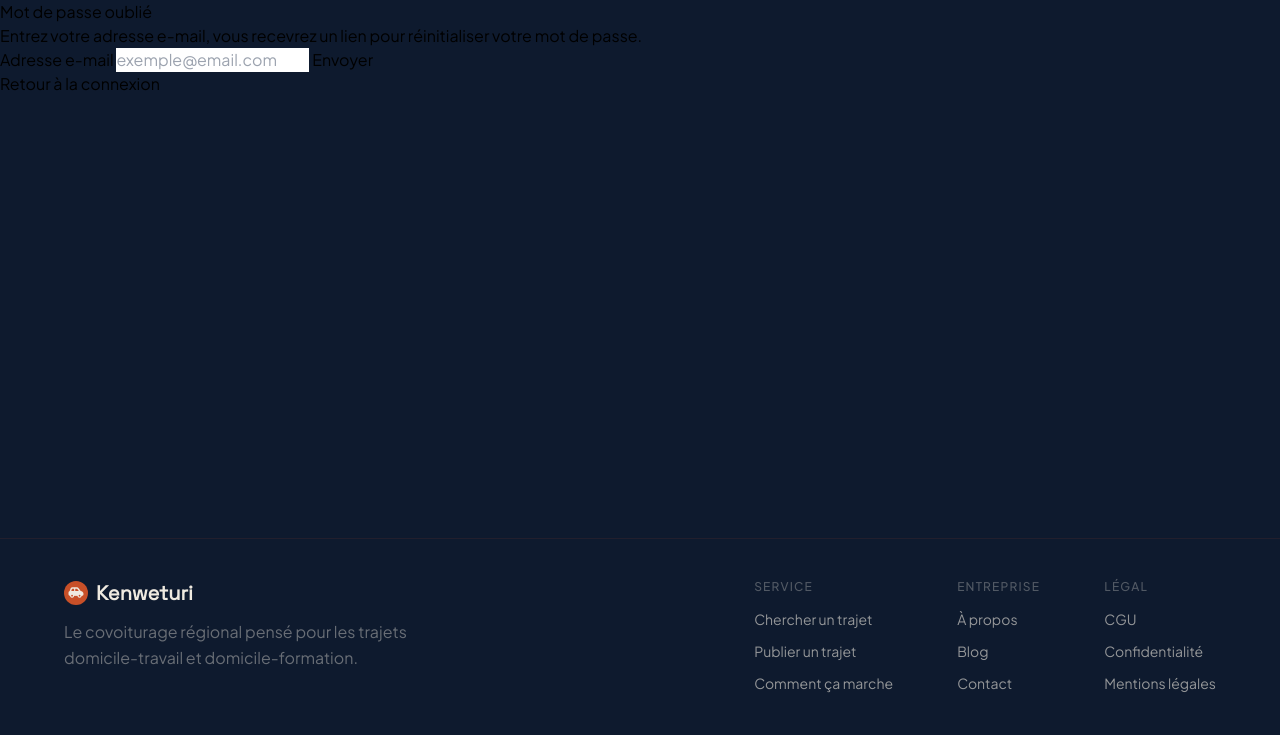
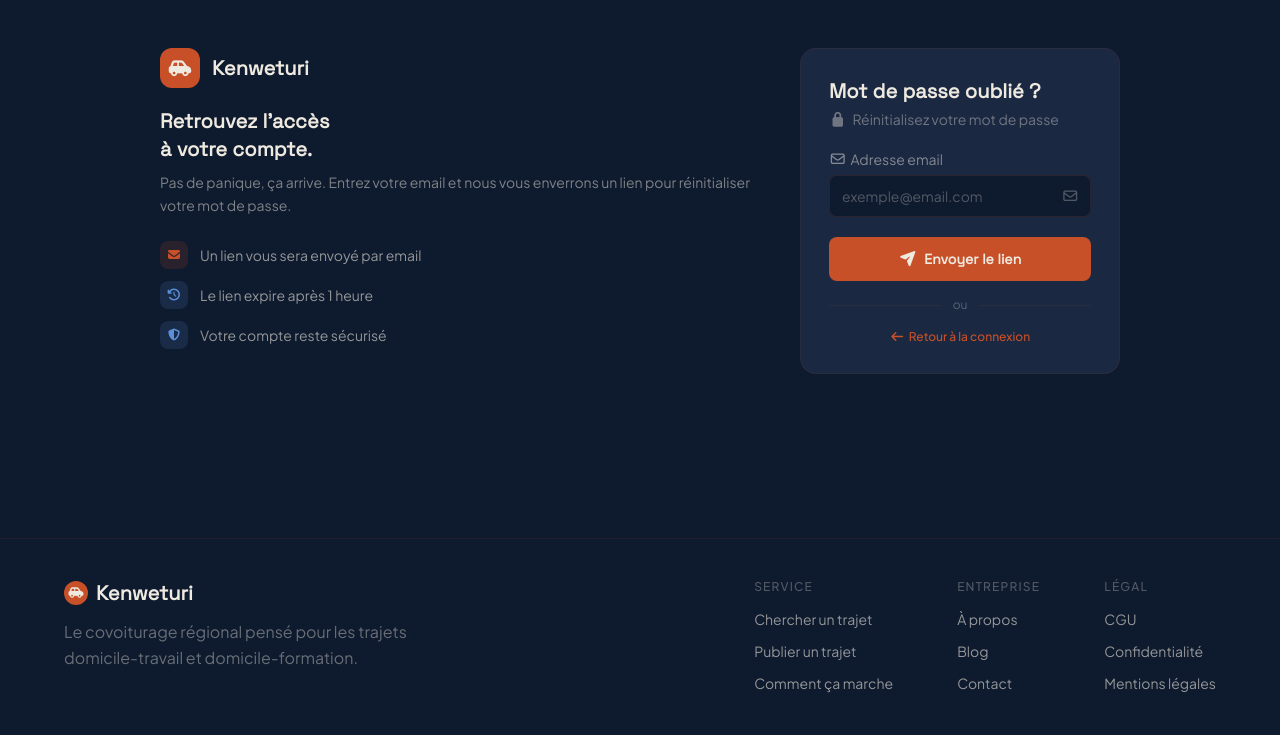
Before and after one commit to Bourdours/Kenweturi, a CodeIgniter 4 app: the page made by app/Views/Auth/forgotPassword.php in a window 1280 px wide. Shown: the part 65-800 px from the top of the page. Run offline with PHP 8.4 and a stand-in for CodeIgniter, Linux system fonts and the light colour scheme; the template is opened without the code that fills it, so the values that code supplies are empty; style sheets or scripts are compiled from the project's sources; some libraries are stand-ins or nearby versions.

Commit message:
style: mettre à jour le style de la page mot de passe oublié

```diff
--- a/app/Views/Auth/forgotPassword.php
+++ b/app/Views/Auth/forgotPassword.php
@@ -1,7 +1,53 @@
 <?= view('partials/head') ?>
 <?= view('partials/header') ?>
-<h1>Mot de passe oublié</h1>
-<p>Entrez votre adresse e-mail, vous recevrez un lien pour réinitialiser votre mot de passe.</p>
+
+<div class="max-w-5xl mx-auto py-12 px-6 md:px-8 flex flex-col md:flex-row items-center md:items-start gap-12">
+
+  <!-- Panneau branding (desktop uniquement) -->
+  <div class="hidden md:flex flex-col flex-1">
+    <div class="flex items-center gap-3 mb-5">
+      <div class="w-10 h-10 bg-action rounded-xl flex items-center justify-center shrink-0">
+        <i class="fa-solid fa-car-side text-ink text-lg"></i>
+      </div>
+      <span class="text-ink text-xl font-bold font-display">Kenweturi</span>
+    </div>
+    <h2 class="text-ink text-xl font-semibold font-display mb-2 leading-snug">
+      Retrouvez l'accès<br>à votre compte.
+    </h2>
+    <p class="text-ink/50 text-sm mb-6 leading-relaxed">
+      Pas de panique, ça arrive. Entrez votre email et nous vous enverrons un lien pour réinitialiser votre mot de passe.
+    </p>
+    <div class="flex flex-col gap-3">
+      <div class="flex items-center gap-3">
+        <div class="w-7 h-7 rounded-lg bg-action/15 flex items-center justify-center shrink-0">
+          <i class="fa-solid fa-envelope text-action text-xs"></i>
+        </div>
+        <span class="text-ink/60 text-sm">Un lien vous sera envoyé par email</span>
+      </div>
+      <div class="flex items-center gap-3">
+        <div class="w-7 h-7 rounded-lg bg-brand/15 flex items-center justify-center shrink-0">
+          <i class="fa-solid fa-clock-rotate-left text-brand text-xs"></i>
+        </div>
+        <span class="text-ink/60 text-sm">Le lien expire après 1 heure</span>
+      </div>
+      <div class="flex items-center gap-3">
+        <div class="w-7 h-7 rounded-lg bg-brand/15 flex items-center justify-center shrink-0">
+          <i class="fa-solid fa-shield-halved text-brand text-xs"></i>
+        </div>
+        <span class="text-ink/60 text-sm">Votre compte reste sécurisé</span>
+      </div>
+    </div>
+  </div>
+
+  <!-- Carte formulaire -->
+  <div class="bg-surface rounded-2xl p-7 border border-action/10 w-full md:w-auto md:shrink-0" style="min-width:320px; max-width:360px;">
+
+    <div class="mb-5">
+      <h3 class="text-ink text-xl font-semibold font-display mb-1">Mot de passe oublié ?</h3>
+      <p class="text-ink/40 text-sm">
+        <i class="fa-solid fa-lock mr-1.5"></i>Réinitialisez votre mot de passe
+      </p>
+    </div>
 
     <?php if (session()->getFlashdata('error')): ?>
     <div class="bg-action/10 border border-action/30 rounded-xl p-3 mb-4 flex gap-2.5 items-center">
@@ -20,19 +66,43 @@
     <form id="forgotForm" action="<?= base_url('forgotPassword') ?>" method="POST">
       <?= csrf_field() ?>
 
-    <label for="email">Adresse e-mail</label>
-    <input
-        type="email"
-        id="email"
-        name="email"
-        placeholder="exemple@email.com"
-        required>
+      <div class="flex flex-col gap-3.5 mb-5">
+        <div>
+          <label for="email" class="text-ink/50 text-sm mb-1.5 flex items-center gap-1">
+            <i class="fa-regular fa-envelope text-sm"></i>Adresse email
+          </label>
+          <div class="relative">
+            <input type="email" name="email" id="email"
+              required placeholder="exemple@email.com"
+              class="w-full bg-paper border border-action/15 rounded-lg text-ink text-sm px-3 py-2.5 pr-9 outline-none focus:border-action/50 placeholder:text-ink/30" />
+            <i class="fa-regular fa-envelope absolute right-3 top-1/2 -translate-y-1/2 text-ink/30 text-sm pointer-events-none"></i>
+          </div>
+        </div>
+      </div>
 
-    <button type="submit">Envoyer</button>
+      <button type="submit"
+        class="w-full bg-action hover:bg-action-dark text-ink font-semibold font-display rounded-lg py-3 text-sm mb-4 transition-colors cursor-pointer">
+        <i class="fa-solid fa-paper-plane mr-2"></i>Envoyer le lien
+      </button>
+
     </form>
 
+    <div class="flex items-center gap-3 mb-4">
+      <div class="flex-1 border-t border-action/10"></div>
+      <span class="text-ink/30 text-xs">ou</span>
+      <div class="flex-1 border-t border-action/10"></div>
+    </div>
 
+    <p class="text-center text-xs text-ink/40">
+      <a href="<?= site_url('login') ?>" class="text-action font-medium hover:text-action-dark transition-colors">
+        <i class="fa-solid fa-arrow-left mr-1"></i>Retour à la connexion
+      </a>
+    </p>
 
-<a href="<?= site_url('login') ?>">Retour à la connexion</a>
+  </div>
+
+</div>
+
+<script src="<?= base_url('js/auth.js') ?>" defer></script>
 
 <?= view('partials/footer') ?>
--- a/app/Views/Auth/login.php
+++ b/app/Views/Auth/login.php
@@ -69,8 +69,8 @@
       <div class="flex flex-col gap-3.5 mb-5">
 
         <div>
-          <label for="email" class="text-ink/50 text-xs mb-1.5 flex items-center gap-1">
-            <i class="fa-regular fa-envelope text-xs"></i>Adresse email
+          <label for="email" class="text-ink/50 text-sm mb-1.5 flex items-center gap-1">
+            <i class="fa-regular fa-envelope text-sm"></i>Adresse email
           </label>
           <div class="relative">
             <input type="email" name="email" id="email"
@@ -83,7 +83,7 @@
         <div>
           <div class="flex justify-between items-center mb-1.5">
             <label for="password" class="text-ink/50 text-sm flex items-center gap-1">
-              <i class="fa-solid fa-lock text-xs"></i>Mot de passe
+              <i class="fa-solid fa-lock text-sm"></i>Mot de passe
             </label>
             <a href="<?= base_url('forgotPassword') ?>" class="text-xs text-action hover:text-action-dark transition-colors">Mot de passe oublié ?</a>
           </div>
```
Lines whose indentation alone changed are shown as unchanged.
